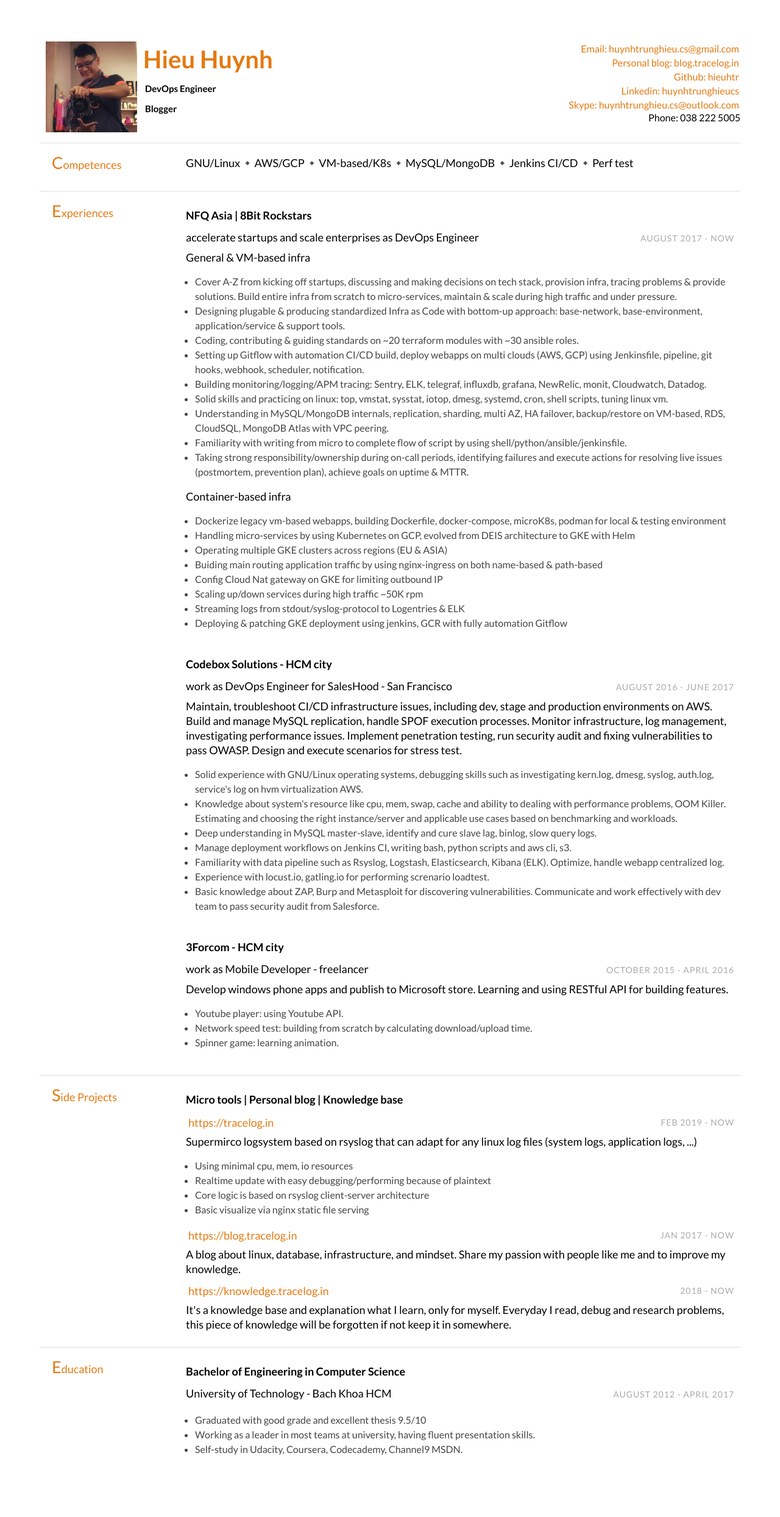
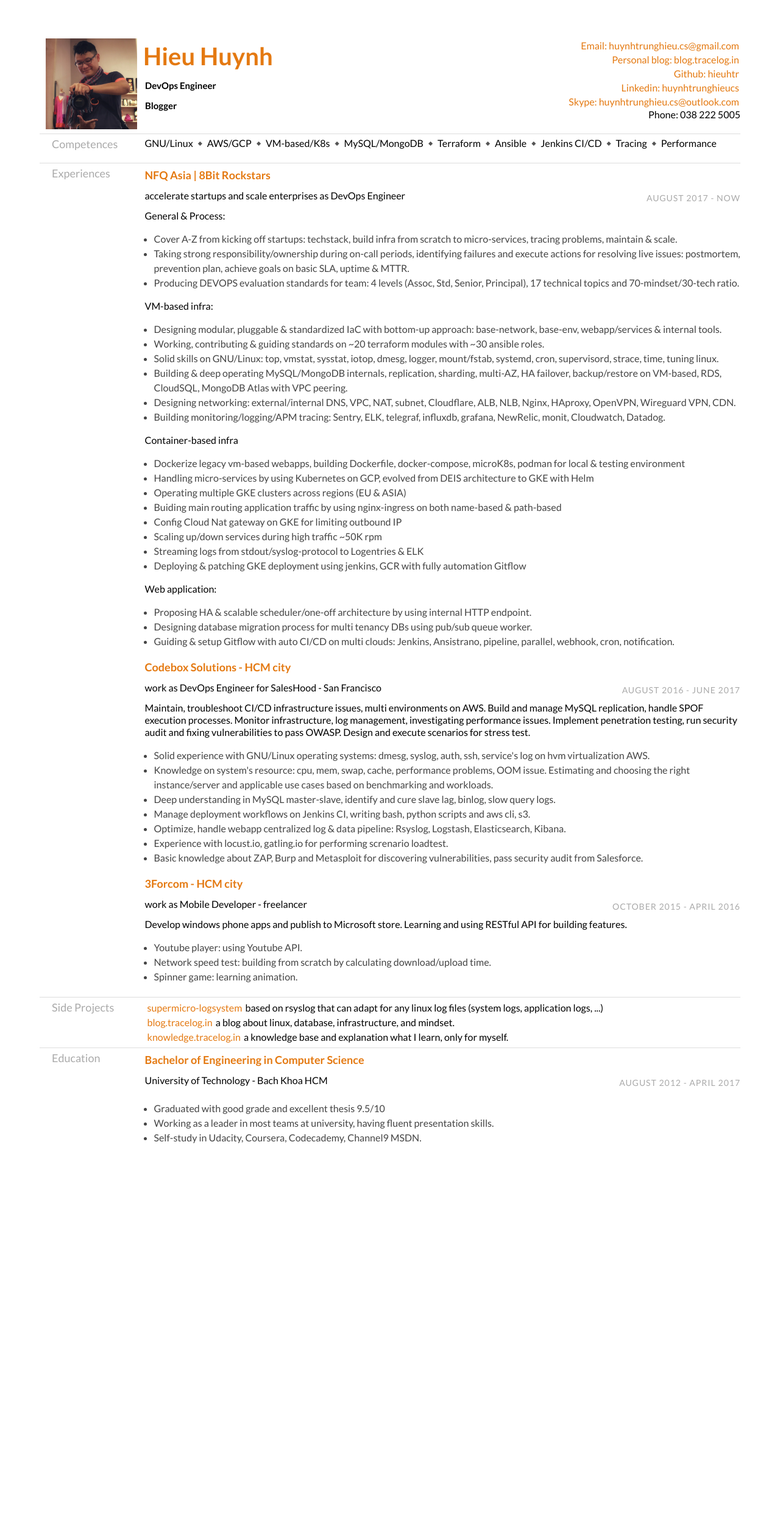
Before and after one commit to duykhang68/duykhang68.github.io, a Jekyll site: the page 2020-hireme.html, which Jekyll copies as it is, in a window 1280 px wide. Shown: the whole page at 61% size. Built offline with Jekyll 4.4.1, drawn with Linux system fonts in a browser that asks for light colours; after the commit the page ends 1957 px from its top, so only the background shows below that.

Commit message:
Update CV into sections

```diff
--- a/2020-hireme.html
+++ b/2020-hireme.html
@@ -1,6 +1,6 @@
 <!doctype html>
 <html lang="en">
-    <head>
+    <div>
         <meta charset="UTF-8">
         <title>Hieu Huynh - Resume</title>
         <link rel="stylesheet" href="/hireme.css">
@@ -48,8 +48,11 @@
                     <span class="key">AWS/GCP</span>
                     <span class="key">VM-based/K8s</span>
                     <span class="key">MySQL/MongoDB</span>
+                    <span class="key">Terraform</span>
+                    <span class="key">Ansible</span>
                     <span class="key">Jenkins CI/CD</span>
-                    <span class="key">Perf test</span>
+                    <span class="key">Tracing</span>
+                    <span class="key">Performance</span>
                 </div>
             </div>
             <div class="section row">
@@ -65,18 +68,24 @@
                         <div class="emph col">accelerate startups and scale enterprises as DevOps Engineer</div>
                         <div class="col-right light">August 2017 - Now</div>
                     </div>
-                    <div>General & VM-based infra</div>
+
+                    <div>General & Process:</div>
                     <ul class="desc">
-                            <li>Cover A-Z from kicking off startups, discussing and making decisions on tech stack, provision infra, tracing problems & provide solutions. Build entire infra from scratch to micro-services, maintain & scale during high traffic and under pressure.</li>
-                            <li>Designing plugable & producing standardized Infra as Code with bottom-up approach: base-network, base-environment, application/service & support tools.</li>
-                            <li>Coding, contributing & guiding standards on ~20 terraform modules with ~30 ansible roles.</li>
-                            <li>Setting up Gitflow with automation CI/CD build, deploy webapps on multi clouds (AWS, GCP) using Jenkinsfile, pipeline, git hooks, webhook, scheduler, notification.</li>
+                            <li>Cover A-Z from kicking off startups: techstack, build infra from scratch to micro-services, tracing problems, maintain & scale.</li>
+                            <li>Taking strong responsibility/ownership during on-call periods, identifying failures and execute actions for resolving live issues: postmortem, prevention plan, achieve goals on basic SLA, uptime & MTTR.</li>
+                            <li>Producing DEVOPS evaluation standards for team: 4 levels (Assoc, Std, Senior, Principal), 17 technical topics and 70-mindset/30-tech ratio.</li>
+                    </ul>
+
+                    <div>VM-based infra:</div>
+                    <ul class="desc">
+                            <li>Designing modular, pluggable & standardized IaC with bottom-up approach: base-network, base-env, webapp/services & internal tools.</li>
+                            <li>Working, contributing & guiding standards on ~20 terraform modules with ~30 ansible roles.</li>
+                            <li>Solid skills on GNU/Linux: top, vmstat, sysstat, iotop, dmesg, logger, mount/fstab, systemd, cron, supervisord, strace, time, tuning linux.</li>
+                            <li>Building & deep operating MySQL/MongoDB internals, replication, sharding, multi-AZ, HA failover, backup/restore on VM-based, RDS, CloudSQL, MongoDB Atlas with VPC peering.</li>
+                            <li>Designing networking: external/internal DNS, VPC, NAT, subnet, Cloudflare, ALB, NLB, Nginx, HAproxy, OpenVPN, Wireguard VPN, CDN.
                             <li>Building monitoring/logging/APM tracing: Sentry, ELK, telegraf, influxdb, grafana, NewRelic, monit, Cloudwatch, Datadog.</li>
-                            <li>Solid skills and practicing on linux: top, vmstat, sysstat, iotop, dmesg, systemd, cron, shell scripts, tuning linux vm.</li>
-                            <li>Understanding in MySQL/MongoDB internals, replication, sharding, multi AZ, HA failover, backup/restore on VM-based, RDS, CloudSQL, MongoDB Atlas with VPC peering.</li>
-                            <li>Familiarity with writing from micro to complete flow of script by using shell/python/ansible/jenkinsfile.</li>
-                            <li>Taking strong responsibility/ownership during on-call periods, identifying failures and execute actions for resolving live issues (postmortem, prevention plan), achieve goals on uptime & MTTR.</li>
                     </ul>
+
                     <div>Container-based infra</div>
                     <ul class="desc">
                         <li>Dockerize legacy vm-based webapps, building Dockerfile, docker-compose, microK8s, podman for local & testing environment</li>
@@ -87,6 +96,15 @@
                         <li>Scaling up/down services during high traffic ~50K rpm</li>
                         <li>Streaming logs from stdout/syslog-protocol to Logentries & ELK</li>
                         <li>Deploying & patching GKE deployment using jenkins, GCR with fully automation Gitflow</li>
+                    </ul>
+
+                    <div>Web application:</div>
+                    <ul class="desc">
+                            <li>Proposing HA & scalable scheduler/one-off architecture by using internal HTTP endpoint.</li>
+                            <li>Designing database migration process for multi tenancy DBs using pub/sub queue worker.</li>
+                            <li>Guiding & setup Gitflow with auto CI/CD on multi clouds: Jenkins, Ansistrano, pipeline, parallel, webhook, cron, notification.</li>
+                    </ul>
+
                 </div>
 
                 <div class="section-text col-right">
@@ -99,19 +117,19 @@
                         <div class="emph col">work as DevOps Engineer for SalesHood - San Francisco</div>
                         <div class="col-right light">August 2016 - June 2017</div>
                     </div>
-                    <div> Maintain, troubleshoot CI/CD infrastructure issues, including dev, stage and production environments on AWS.
+                    <div> Maintain, troubleshoot CI/CD infrastructure issues, multi environments on AWS.
                           Build and manage MySQL replication, handle SPOF execution processes.
                           Monitor infrastructure, log management, investigating performance issues. Implement penetration testing, run security audit and fixing vulnerabilities to pass OWASP.
                           Design and execute scenarios for stress test.
                     </div>
                     <ul class="desc">
-                        <li>Solid experience with GNU/Linux operating systems, debugging skills such as investigating kern.log, dmesg, syslog, auth.log, service's log on hvm virtualization AWS.</li>
-                        <li>Knowledge about system's resource like cpu, mem, swap, cache and ability to dealing with performance problems, OOM Killer. Estimating and choosing the right instance/server and applicable use cases based on benchmarking and workloads.</li>
+                        <li>Solid experience with GNU/Linux operating systems: dmesg, syslog, auth, ssh, service's log on hvm virtualization AWS.</li>
+                        <li>Knowledge on system's resource: cpu, mem, swap, cache, performance problems, OOM issue. Estimating and choosing the right instance/server and applicable use cases based on benchmarking and workloads.</li>
                         <li>Deep understanding in MySQL master-slave, identify and cure slave lag, binlog, slow query logs.</li>
                         <li>Manage deployment workflows on Jenkins CI, writing bash, python scripts and aws cli, s3.</li>
-                        <li>Familiarity with data pipeline such as Rsyslog, Logstash, Elasticsearch, Kibana (ELK). Optimize, handle webapp centralized log.</li>
+                        <li>Optimize, handle webapp centralized log & data pipeline: Rsyslog, Logstash, Elasticsearch, Kibana.</li>
                         <li>Experience with locust.io, gatling.io for performing screnario loadtest.</li>
-                        <li>Basic knowledge about ZAP, Burp and Metasploit for discovering vulnerabilities. Communicate and work effectively with dev team to pass security audit from Salesforce.</li>
+                        <li>Basic knowledge about ZAP, Burp and Metasploit for discovering vulnerabilities, pass security audit from Salesforce.</li>
                 </div>
 
                 <div class="section-text col-right">
@@ -137,42 +155,11 @@
             <div class="section row">
                 <h2 class="col">Side Projects</h2>
                 <div class="section-text col-right">
-                    <div class="row">
-                        <div class="col">
-                            <h3>Micro tools | Personal blog | Knowledge base</h3>
-                        </div>
-                    </div>
-
-                    <div class="row subsection">
-                        <div class="emph col"><a href="https://rsyslog:h9J7YZvkhPX+vRwZ7QTM@tracelog.in">https://tracelog.in</a></div>
-                        <div class="col-right light">Feb 2019 - Now</div>
-                    </div>
-                        <div>Supermirco logsystem based on rsyslog that can adapt for any linux log files (system logs, application logs, ...)
-                    </div>
-
-                    <ul class="desc">
-                        <li>Using minimal cpu, mem, io resources</li>
-                        <li>Realtime update with easy debugging/performing because of plaintext</li>
-                        <li>Core logic is based on rsyslog client-server architecture</li>
-                        <li>Basic visualize via nginx static file serving</li>
-                    </ul>
-
-                    <div class="row subsection">
-                        <div class="emph col"><a href="https://blog.tracelog.in">https://blog.tracelog.in</a></div>
-                        <div class="col-right light">Jan 2017 - Now</div>
-                    </div>
-
-                    <div>A blog about linux, database, infrastructure, and mindset. Share my passion with people like me and to improve my knowledge.
-                    </div>
-                    <div class="row subsection">
-                        <div class="emph col"><a href="https://knowledge.tracelog.in">https://knowledge.tracelog.in</a></div>
-                        <div class="col-right light">2018 - Now</div>
-                    </div>
-                    <div>It's a knowledge base and explanation what I learn, only for myself. Everyday I read, debug and research problems, this piece of knowledge will be forgotten if not keep it in somewhere.
-                    </div>
-
-                    </div>
+                        <div><a href="https://github.com/hieuhtr/supermicro-logsystem">supermicro-logsystem</a> based on rsyslog that can adapt for any linux log files (system logs, application logs, ...)</div>
+                        <div><a href="https://blog.tracelog.in">blog.tracelog.in</a> a blog about linux, database, infrastructure, and mindset.</div>
+                        <div><a href="https://knowledge.tracelog.in">knowledge.tracelog.in</a> a knowledge base and explanation what I learn, only for myself.</div>
                 </div>
+            </div>
 
 
             <div class="section row">
--- a/hireme.css
+++ b/hireme.css
@@ -20,15 +20,16 @@ h1 { font-weight: 300;
      border-radius:2px;
     font-family: 'Lato', serif;
 }
-h2 { color: #e47911;
+h2 { color: #aaa;
      width: 150px;
      font-size: 18px;
      padding-left: 20px;
      font-weight:400;
      font-family: 'Lato', serif;
 }
-h2:first-letter { font-size: 150%; }
-h3 { font-size: 18px;
+
+h3 { color: #e47911;
+     font-size: 18px;
      font-weight: bold;
      margin-bottom: 0;
      line-height: 28px;
@@ -41,7 +42,7 @@ h4 { font-weight: 300;
      border-radius:2px;
     font-family: 'Lato', serif;
 }
-h2, h3 { margin-top: 5px }
+h2, h3 { margin-top: 0 }
 a { color: #e47911;
     display: inline-block;
     text-decoration: none;
@@ -65,17 +66,17 @@ a:hover {
 }
 .key:first-child::before { content: '' }
 .section { border-bottom: 1px solid #ddd;
-           padding: 10px 0 15px;
+           padding: 5px 0 5px;
 }
 .section:last-child { border: none }
-.section-text { width: 80%;
-                font-size: 18px;
-                line-height: 24px;
-                margin: 10px 0 10px;
-                padding: 0 10px;
+.section-text { width: 85%;
+                font-size: 16px;
+                line-height: 20px;
+                margin: 0;
+                padding: 0;
 }
 .subsection { margin: 10px 0 5px }
-.desc { font-size: 16px; font-family: 'Lato', sans-serif; color:#444;}
+.desc { font-size: 16px; line-height: 24px; font-family: 'Lato', sans-serif; color:#444;}
 .contact-info { font-size: 16px;
                 text-align: right;
 }
@@ -131,53 +132,3 @@ ul.skills li:last-child{
            border: 1px red solid;
            height: 297mm;
 }
-
-@page { size: A4;
-        margin: 0;
-}
-
-@media print {
-    .page { margin: 0;
-            border: initial;
-            border-radius: initial;
-            width: initial;
-            min-height: initial;
-            box-shadow: initial;
-            background: initial;
-            page-break-after: always;
-    }
-    .page-break{
-      page-break-before: always;
-      padding-top:30px;
-    }
-
-    body { font-size: 12pt;}
-    h1{
-      font-size: 23pt;
-    }
-
-    h2{
-      font-size:10pt;
-      width: 3cm;
-      padding-left: 10px;
-    }
-
-    h3 { font-size: 10pt; line-height:11pt}
-
-    .section-text { font-size: 9pt; line-height: 14pt; }
-
-    .light { font-size: 7.5pt; line-height:12pt; color:#ddd; }
-
-    .page { width: 21cm }
-    ul {margin:5px 0 0}
-    .section { padding: 5px 0 8px }
-    .section-text { width: 15cm; margin: 5px 0 5px;}
-    .subsection { margin: 5px 0 0 }
-    .desc { font-size: 9pt }
-
-    .contact-info { font-size: 9pt}
-
-    ul.skills{margin: 0 10px 0 0;}
-    ul.skills li{ font-size: 9pt; margin-bottom:0}
-
-}
```
Also changed, not shown: 3 other files.
